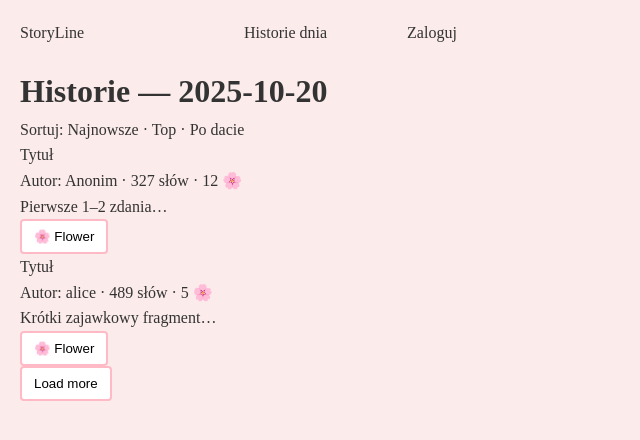
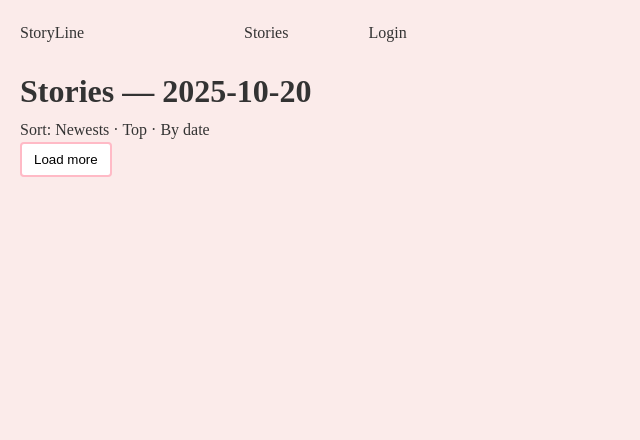
Before and after one commit to fool-of-all-trades/StoryLine, a PHP site: page /stories/today in a window 1280 px wide. Shown: the top 440 px of the page, without its empty margins (0-640 px from the left). Run offline with PHP 8.4, Linux system fonts and the light colour scheme.

Commit message:
updated views preparing it for future data fetching

```diff
--- a/public/views/admin.php
+++ b/public/views/admin.php
@@ -1,6 +1,6 @@
 <?php $title = "StoryLine — Admin"; include __DIR__."/partials/header.php"; ?>
 
-<h1>Panel admina</h1>
+<h1>Admin panel</h1>
 
     </main>
   </body>
--- a/public/views/partials/header.php
+++ b/public/views/partials/header.php
@@ -14,7 +14,7 @@
   <nav class="nav">
     <a href="/" class="logo">StoryLine</a>
     <div class="spacer"></div>
-    <a href="/stories/today">Historie dnia</a>
-    <a href="/login">Zaloguj</a>
+    <a href="/stories/today">Stories</a>
+    <a href="/login">Login</a>
   </nav>
   <main class="container">
--- a/public/views/stories.php
+++ b/public/views/stories.php
@@ -1,32 +1,21 @@
 <?php
-  $title = "StoryLine — Historie dnia";
+  $title = "StoryLine — Stories Of The Day";
   $date = $GLOBALS['route_params']['date'] ?? ($_GET['date'] ?? 'today');
   include __DIR__."/partials/header.php";
 ?>
 
 <header class="list-header">
-  <h1>Historie — <?= htmlspecialchars($date) ?></h1>
+  <h1>Stories — <?= htmlspecialchars($date) ?></h1>
   <div class="filter">
-    Sortuj:
-    <a href="?sort=new">Najnowsze</a> ·
+    Sort:
+    <a href="?sort=new">Newests</a> ·
     <a href="?sort=top">Top</a> ·
-    <a href="?sort=date">Po dacie</a>
+    <a href="?sort=date">By date</a>
   </div>
 </header>
 
-<ul class="story-list">
-  <li class="story-card">
-    <a href="/story/1" class="title">Tytuł</a>
-    <div class="meta">Autor: Anonim · 327 słów · 12 🌸</div>
-    <p class="preview">Pierwsze 1–2 zdania…</p>
-    <button class="like" data-like data-story="1">🌸 Flower</button>
-  </li>
-  <li class="story-card">
-    <a href="/story/2" class="title">Tytuł</a>
-    <div class="meta">Autor: <a href="/user/1">alice</a> · 489 słów · 5 🌸</div>
-    <p class="preview">Krótki zajawkowy fragment…</p>
-    <button class="like" data-like data-story="2">🌸 Flower</button>
-  </li>
+<ul class="stories" id="stories-list">
+  <!-- Stories will be loaded here by JavaScript -->
 </ul>
 
 <div class="pagination">
--- a/public/views/story.php
+++ b/public/views/story.php
@@ -8,8 +8,8 @@
   <header>
     <h1>Story #<?= htmlspecialchars((string)$id) ?></h1>
     <div class="meta">
-      <p>Autor: Anonim</p>
-      <p>Cytat: "fjalsdjflsjkdlfkjslakdjflksjdf"</p>
+      <p>Author: Anonim</p>
+      <p>Quote: "fjalsdjflsjkdlfkjslakdjflksjdf"</p>
       <p>2025-03-12</p>
       <p>12 🌸</p>
     </div>
```
Also changed, not shown: public/views/dashboard.php (+12 -15 lines), public/views/login.php (+6 -6 lines), public/views/register.php (+6 -6 lines), public/views/user.php (+4 -4 lines).
